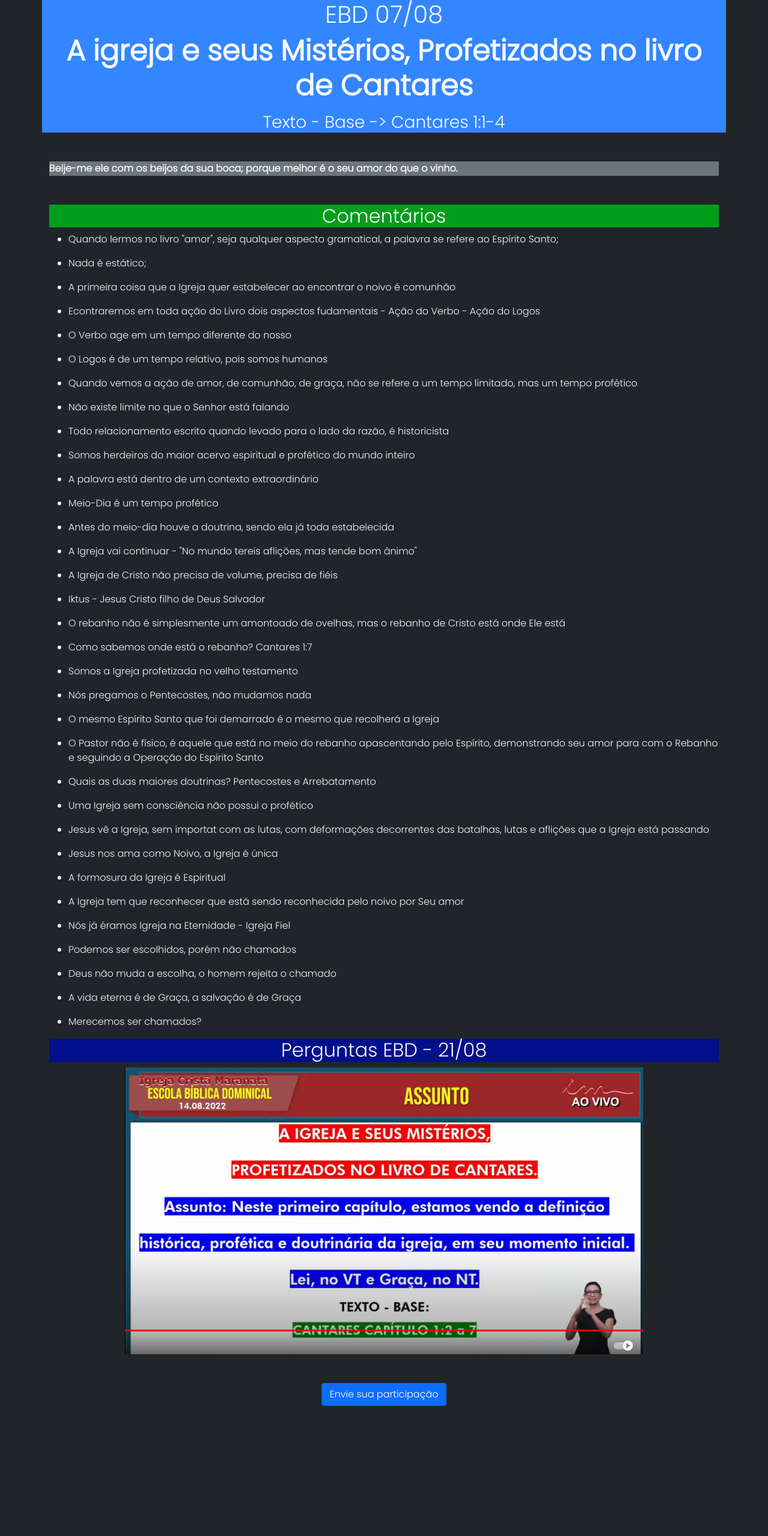
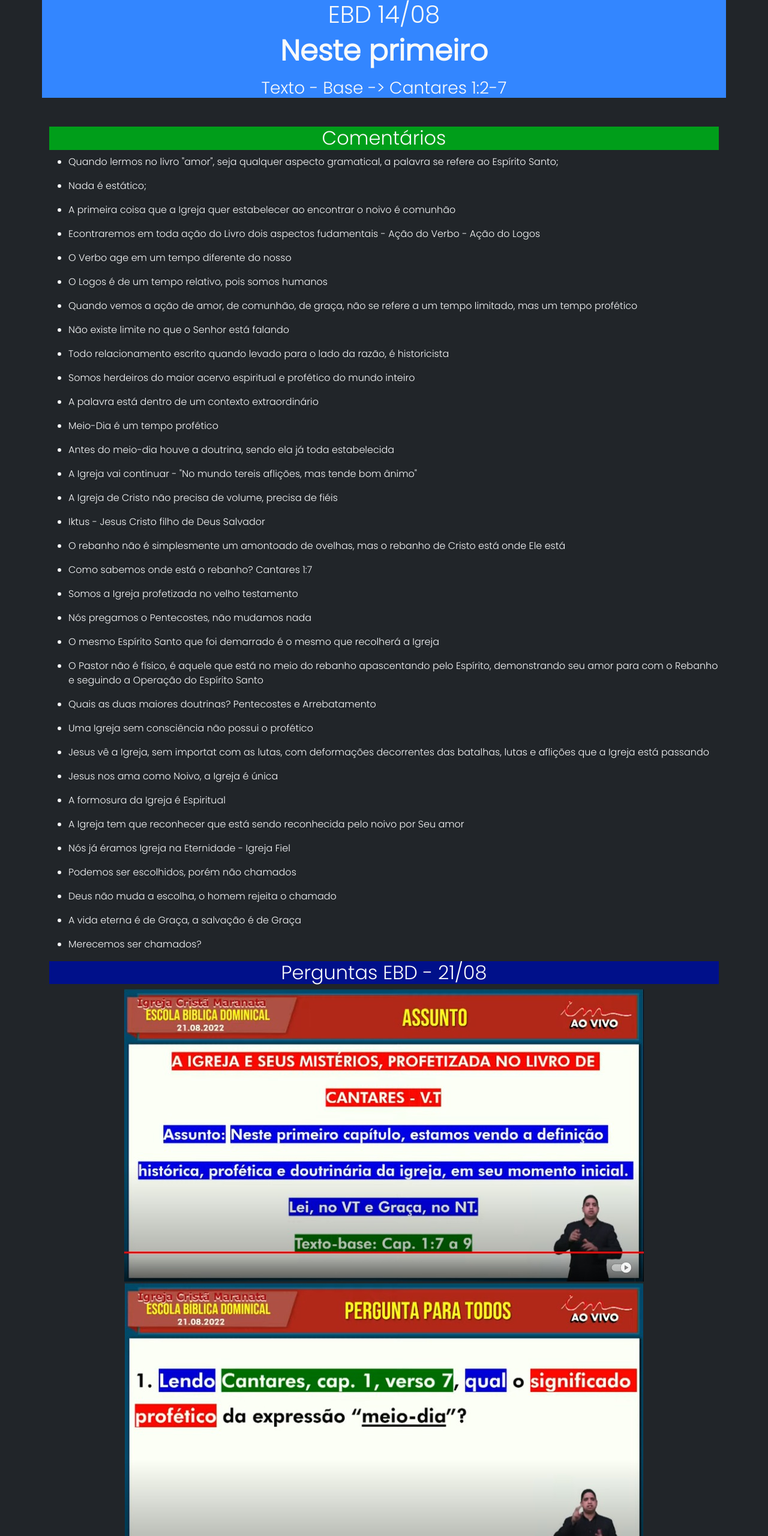
Before and after one commit to Maciel-Dev/PortalIcmAribiri, a plain HTML site: page index.html in a window 1280 px wide. Shown: the top 2560 px of the page at 60% size. Before the commit the page ends 2367 px from the top, so only its background shows below. Drawn offline with nearby package versions, Linux system fonts and the light colour scheme.

Commit message:
Add Images

```diff
--- a/index.html
+++ b/index.html
@@ -11,15 +11,9 @@
 
 <body class="bg-dark cFont">
   <div id="header" class="text-center text-light container bgHeader" >
-    <h1>EBD 07/08</h1>
-    <p class="fw-bold display-5">A igreja e seus Mistérios, Profetizados no livro de Cantares</p>
-    <h3>Texto - Base -> Cantares 1:1-4</h3>
-  </div>
-
-  <div id="quotes" class="container">
-    <p class="text-light text-right mt-5 bg-secondary fw-bold">
-      Beije-me ele com os beijos da sua boca; porque melhor é o seu amor do que o vinho.
-    </p>
+    <h1>EBD 14/08</h1>
+    <p class="fw-bold display-5">Neste primeiro </p>
+    <h3>Texto - Base -> Cantares 1:2-7</h3>
   </div>
 
   <div id="comments" class="text-light container mt-5 cFont">
@@ -169,7 +163,13 @@
     <h2 class="text-center text-light bgQuestions">
       Perguntas EBD - 21/08
     </h2>
-    <img src="Capturar.PNG" class="img-fluid" alt="Pergunta">
+    <img src="14-08/Initial.jpeg" class="img-fluid" alt="Pergunta">
+    <img src="14-08/1.jpeg" class="img-fluid" alt="Pergunta 1">
+    <img src="14-08/2.jpeg" class="img-fluid" alt="Pergunta 2">
+    <img src="14-08/3.jpeg" class="img-fluid" alt="Pergunta 3">
+    <img src="14-08/4.jpeg" class="img-fluid" alt="Pergunta 4">
+    <img src="14-08/5.jpeg" class="img-fluid" alt="Pergunta 5">
+    <img src="14-08/6.jpeg" class="img-fluid" alt="Pergunta 6">
 
 
   </div>
```
Also changed, not shown: 14-08/1.jpeg (added), 14-08/2.jpeg (added), 14-08/3.jpeg (added), 14-08/4.jpeg (added), 14-08/5.jpeg (added), 14-08/6.jpeg (added), 14-08/Initial.jpeg (added).
